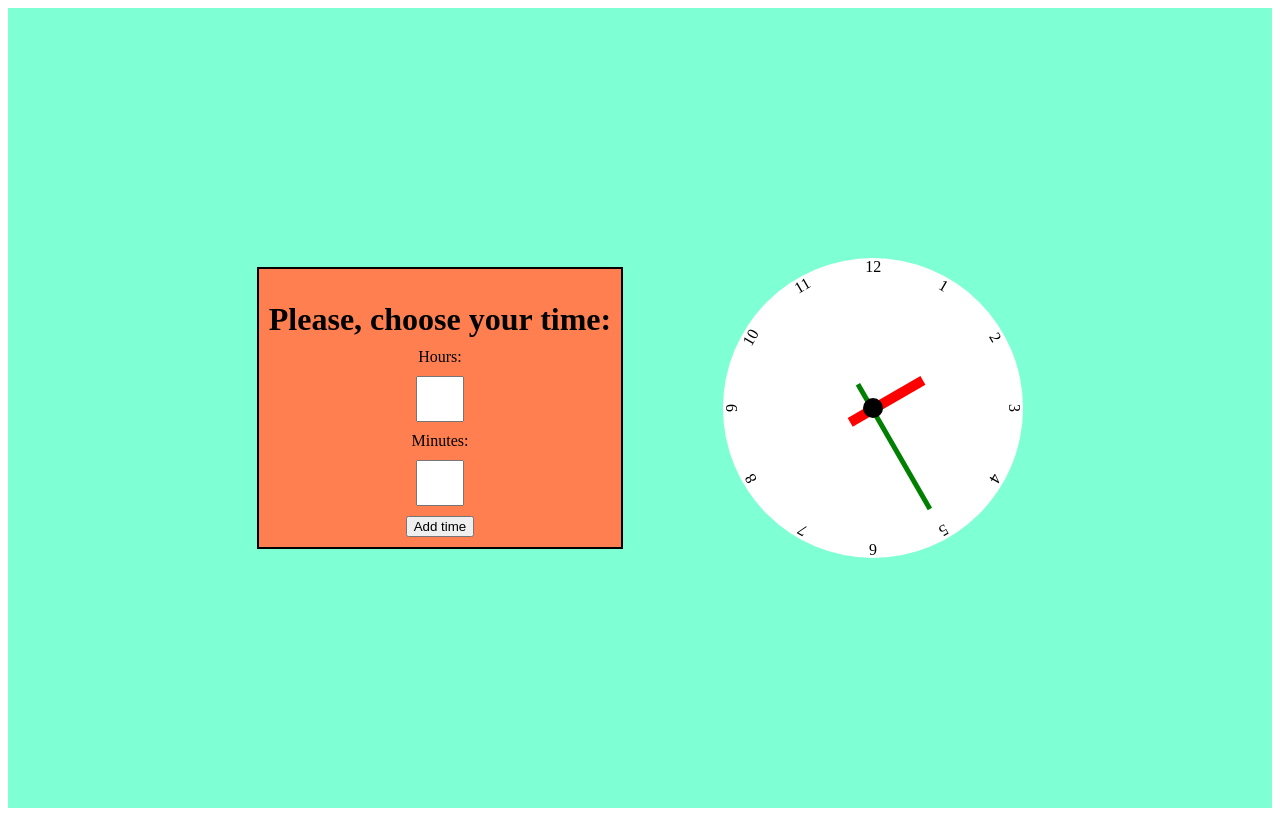
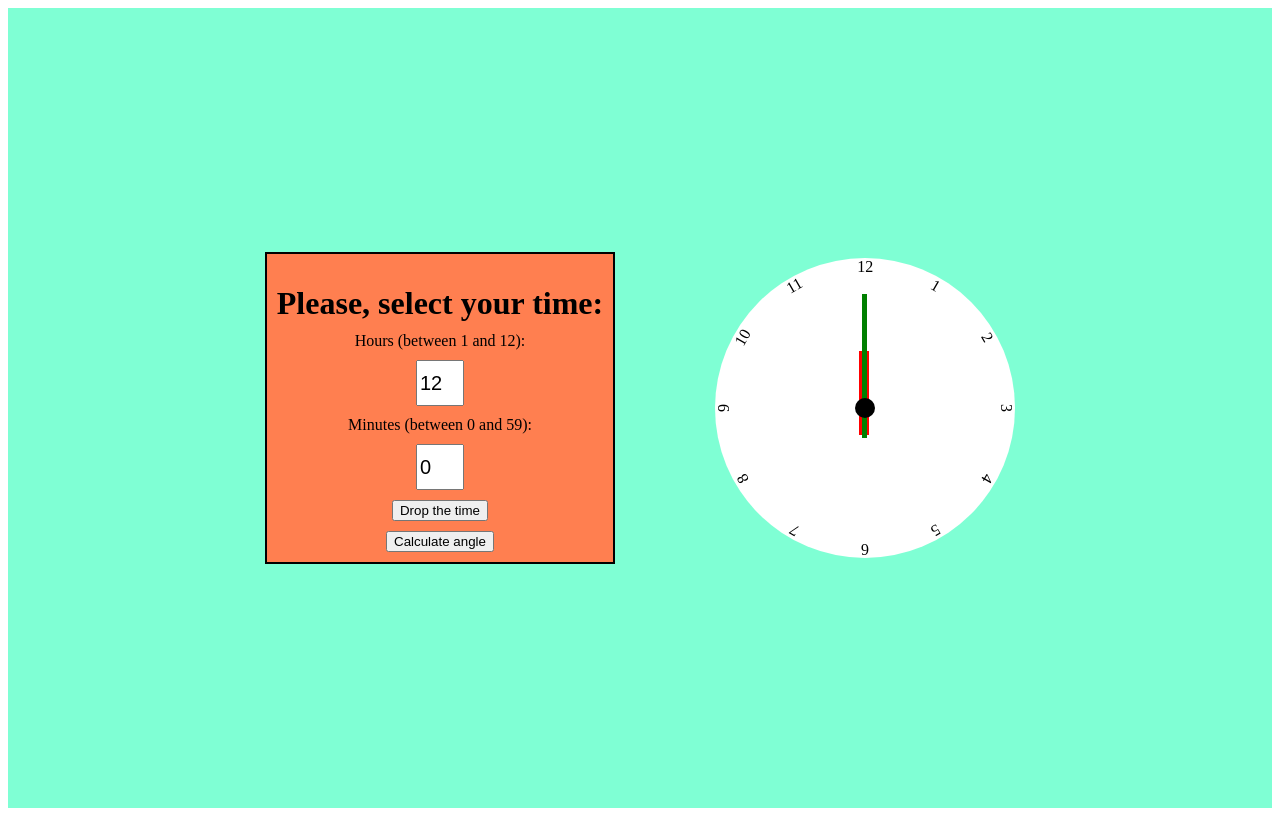
Before and after one commit to Vital188/Clock, a React (Create React App) app: page / in a window 1280 px wide. Built offline with nearby package versions, Linux system fonts and the light colour scheme.

Commit message:
Relation beetween time and input

```diff
--- a/src/App.css
+++ b/src/App.css
@@ -16,6 +16,7 @@
 input {
   width: 40px;
   height: 40px;
+  font-size: 20px;
 }
 
 .time {
--- a/src/App.jsx
+++ b/src/App.jsx
@@ -1,23 +1,51 @@
+import { useState } from 'react';
+
 import './App.css';
 
 function App() {
+
+
+  const [hour, setHour] = useState(12);
+  const [minute, setMinute] = useState(0);
+
+  const minutesStyle = {
+    transform: `rotate(${minute * 6}deg)`
+  };
+  const hoursStyle = {
+    transform: `rotate(${hour * 30}deg)`
+  };
+
+  const handleChange = () => {
+    setHour(12);
+    setMinute(0);
+  }
+
   return (
     <div className="App">
       <header className="App-header">
         <div className='time'>
           <h1 style={{
             marginBottom: '0px'
-          }}>Please, choose your time:</h1>
-        <label>Hours:</label>
-        <input type="number" />
-        <label>Minutes:</label>
-        <input type="number" />
-        <button>Add time</button>
+          }}>Please, select your time:</h1>
+        <label>Hours (between 1 and 12):</label>
+        <input
+        type="hours"
+        value={hour}
+        onChange={e => setHour(e.target.value)}
+        />
+        <label>Minutes (between 0 and 59):</label>
+        <input
+        type="minutes"
+        value={minute}
+        onChange={e => setMinute(e.target.value)}
+         />
+        <button onClick={handleChange}>Drop the time</button>
+        <button>Calculate angle</button>
         </div>
       <div className='clock'>
-      <div className='hour'></div>
+      <div className='hour' style={hoursStyle}></div>
       <div className='center'></div>
-      <div className='minute'></div>
+      <div className='minute' style={minutesStyle}></div>
       <div className='number number1'>1</div>
       <div className='number number2'>2</div>
       <div className='number number3'>3</div>
```
